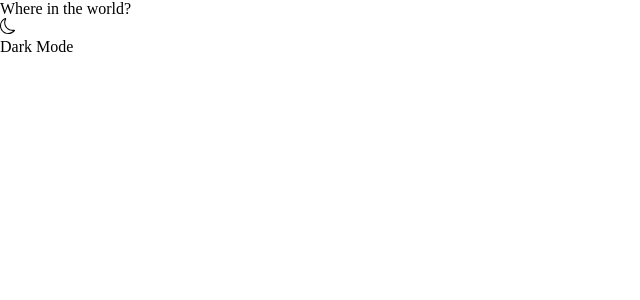
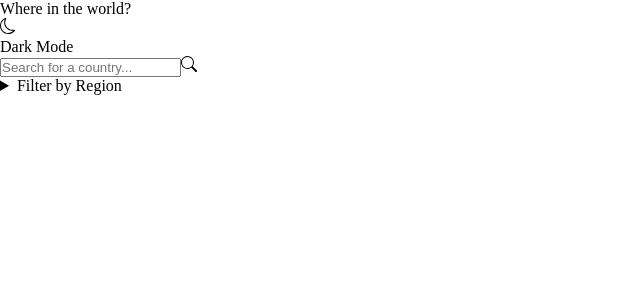
Before and after one commit to muben88/Rest-countries-api, a React (Create React App) app: page / in a window 1280 px wide. Shown: the top 300 px of the page, without its empty margins (0-640 px from the left). Built offline with nearby package versions, Linux system fonts and the light colour scheme.

Commit message:
add header & inputFiled

```diff
--- a/src/App.js
+++ b/src/App.js
@@ -1,11 +1,13 @@
 import Header from "./components/Header";
+import InputField from "./components/InputField";
 import "./sass/App.sass";
 
 function App() {
   return (
-    <div>
+    <>
       <Header />
-    </div>
+      <InputField />
+    </>
   );
 }
 
```
